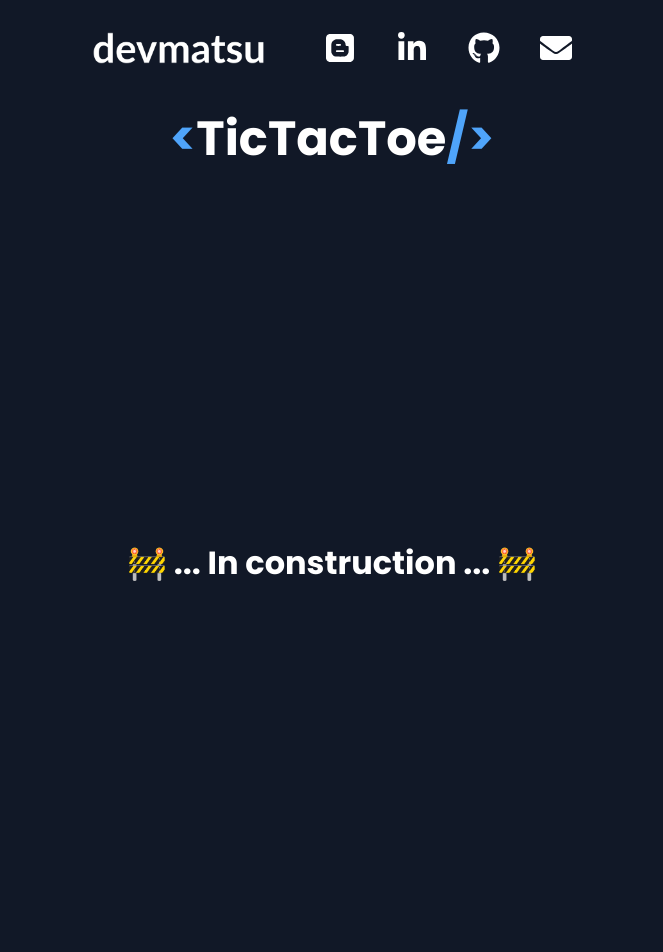
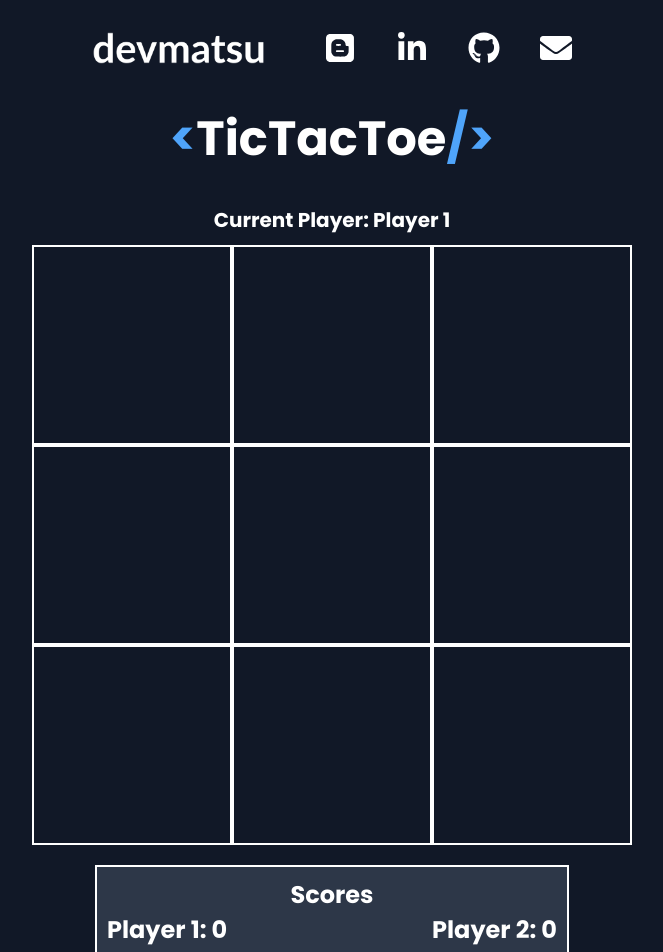
Before and after one commit to devmatsu/personal-portfolio, a React (Vite) app: page /tictactoe in a window 1280 px wide. Shown: the top 952 px of the page, without its empty margins (308-971 px from the left). Built offline with nearby package versions, Linux system fonts and the light colour scheme.

Commit message:
feat: TicTacToe App

```diff
--- a/src/components/Blog/BlogPage.module.css
+++ b/src/components/Blog/BlogPage.module.css
@@ -9,12 +9,12 @@
   margin: 0 auto;
   padding: 20px;
   background: #111827; /* Dark background */
-  color: #fff;
+  color: var(--white);
 }
 
 .post h2 {
   font-size: 24px;
-  color: #fff;
+  color: var(--white);
   margin-bottom: 20px;
 }
 
@@ -42,7 +42,7 @@
   overflow-x: auto;
   font-size: 14px;
   line-height: 1.4;
-  color: #fff;
+  color: var(--white);
 }
 
 .post code {
@@ -67,7 +67,7 @@
   margin: 20px auto;
   padding: 10px 20px;
   background-color: #90caf9;
-  color: #fff;
+  color: var(--white);
   text-decoration: none;
   border-radius: 5px;
   transition: background-color 0.3s ease;
--- a/src/components/Home/Projects.jsx
+++ b/src/components/Home/Projects.jsx
@@ -30,7 +30,7 @@ const projectsData = [
     description: 'The Tic Tac Toe Game project is a simple yet classic implementation of the popular Tic Tac Toe game using React. The project provides a visually appealing user interface where players can engage in a friendly match of Tic Tac Toe.',
     tryLink: '/tictactoe',
     repoLink: 'https://github.com/devmatsu/personal-portfolio',
-    imageSrc: '/images/tictactoe_preview.jpg',
+    imageSrc: '/images/tictactoe_preview.png',
   },
 ];
 
--- a/src/components/Home/Projects.module.css
+++ b/src/components/Home/Projects.module.css
@@ -37,7 +37,7 @@
 
   h3 {
     background-color: #3498db;
-    color: #fff;
+    color: var(--white);
     padding: 10px;
     margin: 0;
   }
--- a/src/components/Pomodoro/PomodoroApp.module.css
+++ b/src/components/Pomodoro/PomodoroApp.module.css
@@ -79,7 +79,7 @@
   margin-right: 10px;
   padding: 10px 15px;
   background-color: #3498db;
-  color: #fff;
+  color: var(--white);
   border: none;
   border-radius: 4px;
   cursor: pointer;
@@ -135,7 +135,7 @@
 
 .configMenu button {
   background-color: var(--white-transparent);
-  color: #fff;
+  color: var(--white);
   padding: 10px 15px;
   border: none;
   border-radius: 4px;
--- a/src/components/TicTacToe/TicTacToe.jsx
+++ b/src/components/TicTacToe/TicTacToe.jsx
@@ -1,15 +1,14 @@
 import { Header } from '../General/Header';
 import { Title } from '../General/Title';
+import { TicTacToeApp } from './TicTacToeApp';
 import { Footer } from '../General/Footer';
-
-import styles from './TicTacToe.module.css';
 
 export function TicTacToe() {
   return (
     <div>
       <Header />
-      <Title text="TicTacToe" className={styles.tictactoe} />
-      <strong> 🚧 ... In construction ... 🚧 </strong>
+      <Title text="TicTacToe" />
+      <TicTacToeApp />
       <Footer />
     </div>
   );
--- a/src/components/TicTacToe/TicTacToe.module.css
+++ /dev/null
@@ -1,14 +0,0 @@
-.tictactoe {
-  display: flex;
-  flex-direction: column;
-  align-items: center;
-  justify-content: flex-start;
-}
-
-strong {
-  display: flex;
-  flex-direction: column;
-  align-items: center;
-  font-size: 2rem;
-  margin: 22rem;
-}
--- /dev/null
+++ b/src/components/TicTacToe/TicTacToeApp.jsx
@@ -0,0 +1,151 @@
+import { useState } from 'react';
+import styles from './TicTacToeApp.module.css';
+
+export function TicTacToeApp() {
+  const [gameState, setGameState] = useState({
+    board: Array(9).fill(null),
+    xIsNext: true,
+    winner: null,
+    gameOver: false,
+    player: { 'X': 'Player 1', 'O': 'Player 2'},
+    scores: { 'Player 1': 0, 'Player 2': 0 },
+    currentPlayer: 'Player 1',
+  });
+
+  const handleClick = (index) => {
+    const { board, xIsNext, gameOver, winner } = gameState;
+    if (winner || board[index] || gameOver) {
+      return;
+    }
+
+    const newBoard = [...board];
+    newBoard[index] = xIsNext ? 'X' : 'O';
+
+    const calculatedWinner = calculateWinner(newBoard, newBoard[index]);
+    setGameState({
+      ...gameState,
+      board: newBoard,
+      winner: calculatedWinner,
+      xIsNext: !xIsNext,
+      currentPlayer: xIsNext ? 'Player 2' : 'Player 1',
+      gameOver: calculatedWinner || newBoard.every((value) => value),
+    });
+
+    if (calculatedWinner) {
+      updateScores(calculatedWinner);
+    }
+  };
+
+  const updateScores = (winnerPlayer) => {
+    setGameState((prevGameState) => ({
+      ...prevGameState,
+      scores: {
+        ...prevGameState.scores,
+        [winnerPlayer]: prevGameState.scores[winnerPlayer] + 1,
+      },
+    }));
+  };
+
+  const calculateWinner = (squares) => {
+    const lines = [
+      [0, 1, 2],
+      [3, 4, 5],
+      [6, 7, 8],
+      [0, 3, 6],
+      [1, 4, 7],
+      [2, 5, 8],
+      [0, 4, 8],
+      [2, 4, 6],
+    ];
+
+    for (let i = 0; i < lines.length; i++) {
+      const [a, b, c] = lines[i];
+      if (squares[a] && squares[a] === squares[b] && squares[a] === squares[c]) {
+        return gameState.player[squares[a]];
+      }
+    }
+
+    return null;
+  };
+
+  const handlePlayAgain = () => {
+    const newPlayerX = gameState.player['X'] === 'Player 1' ? 'Player 2' : 'Player 1';
+    const newPlayerO = gameState.player['O'] === 'Player 1' ? 'Player 2' : 'Player 1';
+
+    setGameState((prevGameState) => ({
+      ...prevGameState,
+      board: Array(9).fill(null),
+      winner: null,
+      xIsNext: true,
+      gameOver: false,
+      player: { 'X': newPlayerX, 'O': newPlayerO },
+      currentPlayer: newPlayerX,
+    }));
+  };
+
+  return (
+    <div className={styles.container}>
+      <div className={`${styles.boardContainer} ${gameState.gameOver ? styles.gameOver : ''}`}>
+        <div className={styles.currentPlayer}>
+          Current Player: {gameState.currentPlayer}
+        </div>
+        <div className={styles.board}>
+          <div className={styles.boardRow}>
+            {gameState.board.slice(0, 3).map((value, index) => (
+              <button
+                key={index}
+                className={styles.square}
+                onClick={() => handleClick(index)}
+                disabled={gameState.winner || value || gameState.gameOver}
+              >
+                {value}
+              </button>
+            ))}
+          </div>
+          <div className={styles.boardRow}>
+            {gameState.board.slice(3, 6).map((value, index) => (
+              <button
+                key={index + 3}
+                className={styles.square}
+                onClick={() => handleClick(index + 3)}
+                disabled={gameState.winner || value || gameState.gameOver}
+              >
+                {value}
+              </button>
+            ))}
+          </div>
+          <div className={styles.boardRow}>
+            {gameState.board.slice(6, 9).map((value, index) => (
+              <button
+                key={index + 6}
+                className={styles.square}
+                onClick={() => handleClick(index + 6)}
+                disabled={gameState.winner || value || gameState.gameOver}
+              >
+                {value}
+              </button>
+            ))}
+          </div>
+        </div>
+      </div>
+      {gameState.gameOver && (
+        <div className={styles.status}>
+          {gameState.winner && `Winner: ${gameState.winner}`}
+          {!gameState.winner && gameState.board.every((value) => value) && 'It is a draw!'}
+          {(gameState.winner || gameState.board.every((value) => value)) && (
+            <button className={styles.playAgainButton} onClick={handlePlayAgain}>
+              Play Again
+            </button>
+          )}
+        </div>
+      )}
+      <div className={styles.scores}>
+        Scores
+        <div className={styles.scoresContent}>
+          <div>Player 1: {gameState.scores['Player 1']}</div>
+          <div>Player 2: {gameState.scores['Player 2']}</div>
+        </div>
+      </div>
+    </div>
+  );
+}
--- /dev/null
+++ b/src/components/TicTacToe/TicTacToeApp.module.css
@@ -0,0 +1,143 @@
+.currentPlayer {
+  font-size: 20px;
+  font-weight: bold;
+  text-align: center;
+  display: flex;
+  justify-content: center;
+  align-items: center;
+  margin-top: 30px;
+}
+
+.board {
+  margin-top: 10px;
+  display: flex;
+  flex-direction: column;
+  align-items: center;
+  position: relative;
+  margin-bottom: 20px;
+}
+
+.boardContainer {
+  position: relative;
+}
+
+.boardContainer.gameOver {
+  opacity: 0.15;
+  pointer-events: none;
+}
+
+.boardRow {
+  display: flex;
+}
+
+.square {
+  color: white;
+  background-color: var(--blue-900);
+  border: 2px solid #ffffff;
+  font-size: 128px;
+  font-weight: bold;
+  line-height: 1;
+  width: 200px;
+  height: 200px;
+  display: flex;
+  justify-content: center;
+  align-items: center;
+  cursor: pointer;
+  transition: background-color 0.3s ease;
+  margin: 0px;
+}
+
+.square:hover {
+  background-color: var(--blue-dark);
+}
+
+.status {
+  position: absolute;
+  top: 25%;
+  left: 50%;
+  transform: translateX(-50%);
+  font-size: 64px;
+  font-weight: bold;
+  color: var(--white);
+  text-align: center;
+  border: 2px solid #ffffff;
+  background-color: var(--blue-dark);
+  padding: 10px;
+}
+
+.playAgainButton {
+  position: absolute;
+  top: 165%;
+  left: 50%;
+  transform: translateX(-50%);
+  padding: 30px 50px;
+  font-size: 32px;
+  background-color: var(--blue-300);
+  color: var(--black);
+  border: none;
+  cursor: pointer;
+  border-radius: 5px;
+}
+
+.playAgainButton:hover {
+  background-color: var(--white);
+}
+
+.scoresContent {
+  display: flex;
+  justify-content: space-between;
+  align-items: center;
+  width: 450px;
+}
+
+.scores {
+  position: relative;
+  left: 50%;
+  transform: translate(-50%, 0%);
+  font-size: 24px;
+  font-weight: bold;
+  border: 2px solid #ffffff;
+  background-color: var(--blue-dark);
+  padding: 10px;
+  display: inline-block;
+  text-align: center;
+}
+
+.scores div {
+  margin-bottom: 5px;
+}
+
+@media (max-width: 480px) {
+  .currentPlayer {
+    margin-top: 50px;
+  }
+
+  .square {
+    width: 100px;
+    height: 100px;
+    font-size: 64px;
+  }
+
+  .scoresContent {
+    width: 250px;
+  }
+
+  .scores {
+    font-size: 14px;
+    margin-bottom: 50px;
+  }
+
+  .status {
+    top: 30%;
+    left: 50%;
+    transform: translateX(-50%);
+    font-size: 18px;
+    padding: 10px;
+  }
+
+  .playAgainButton {
+    padding: 20px 40px;
+    font-size: 18px;
+    border: none;
+  }
+}
```
Also changed, not shown: public/images/tictactoe_preview.jpg (deleted), public/images/tictactoe_preview.png (added).
